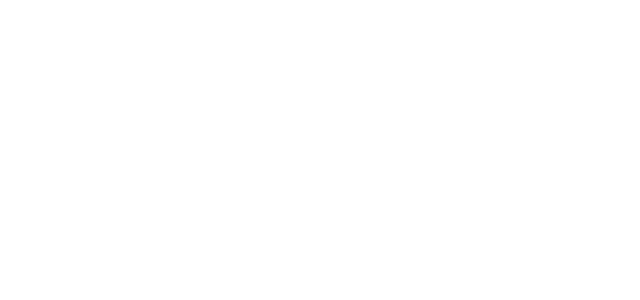
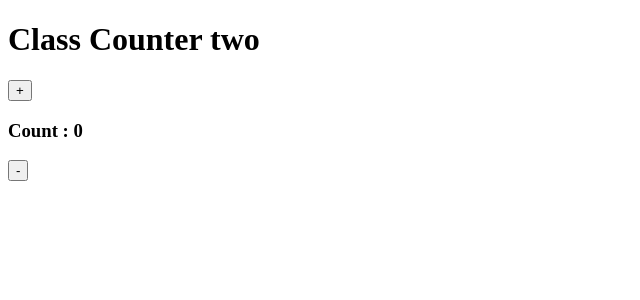
Before and after one commit to ImAshokDev/React-hooks, a React (Create React App) app: page /class-counter-two in a window 1280 px wide. Shown: the top 300 px of the page, without its empty margins (0-640 px from the left). Built offline with nearby package versions, Linux system fonts and the light colour scheme.

Commit message:
Class counter Previous state

```diff
--- a/src/App.jsx
+++ b/src/App.jsx
@@ -2,6 +2,7 @@
 import { BrowserRouter, Route, Switch } from "react-router-dom";
 import ArrayMap from "./app/MapFunc";
 import ClassCounter from "./app/Component/ClassCounter";
+import ClassCounterTwo from "./app/Component/ClassCounterTwo";
 import HookCounter from "./app/Component/HookCounter";
 import HookCounterTwo from "./app/Component/HookCounterTwo";
 
@@ -14,6 +15,7 @@
         <Switch>
           <Route exact path="/" component={ArrayMap} />
           <Route exact path="/class-counter" component={ClassCounter} />
+          <Route exact path="/class-counter-two" component={ClassCounterTwo} />
           <Route exact path="/hook-counter" component={HookCounter} />
           <Route exact path="/hook-counter-two" component={HookCounterTwo} />
         </Switch>
--- /dev/null
+++ b/src/app/Component/ClassCounterTwo.js
@@ -0,0 +1,40 @@
+import React, { Component } from "react";
+
+class ClassCounterTwo extends Component {
+  state = {
+    count: 0,
+  };
+
+  incrementFunc = () => {
+    this.setState((prev) => {
+      return {
+        count: prev.count + 1,
+      };
+    });
+  };
+
+  decrementFunc = () => {
+    this.setState((prev) => {
+      return {
+        count: prev.count - 1,
+      };
+    });
+  };
+
+  render() {
+    return (
+      <div>
+        <h1>Class Counter two</h1>
+        <button onClick={this.incrementFunc} type="button">
+          +
+        </button>
+        <h3>Count : {this.state.count}</h3>
+        <button onClick={this.decrementFunc} type="button">
+          -
+        </button>
+      </div>
+    );
+  }
+}
+
+export default ClassCounterTwo;
```
Also changed, not shown: 2 other files (tests, documents, lock files or other folders).
